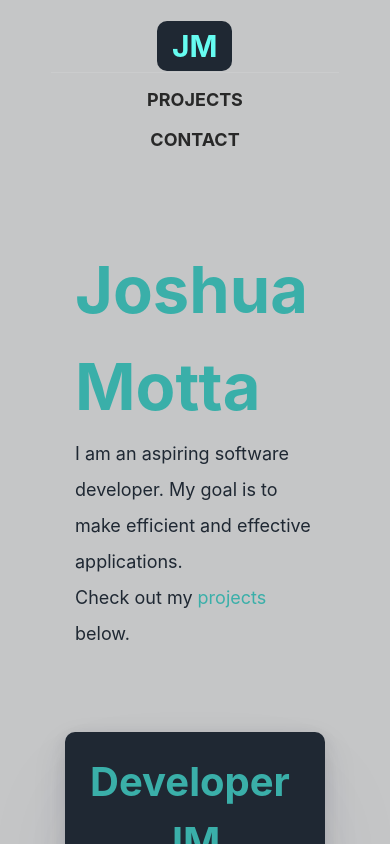
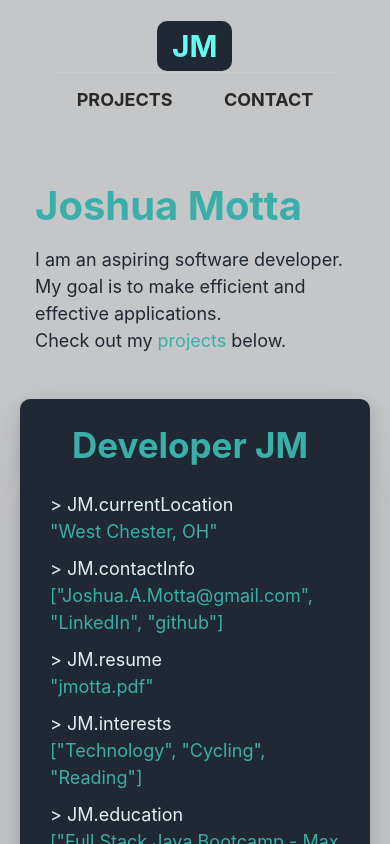
Before and after one commit to jmotts17/portfolio-ng, an Angular app: page / in a window 390 px wide. Shown: the top 844 px of the page. Built offline with nearby package versions, Linux system fonts and the light colour scheme.

Commit message:
Fixed Home Section for Phone users

```diff
--- a/src/app/core/menu/menu.component.css
+++ b/src/app/core/menu/menu.component.css
@@ -77,4 +77,10 @@
   #logo {
     margin: auto;
   }
+
+  .navbar-nav {
+    display: flex;
+    flex-direction: row;
+    justify-content: space-around;
+  }
 }
--- a/src/app/feature/home/home.component.css
+++ b/src/app/feature/home/home.component.css
@@ -2,7 +2,6 @@
 #home-about {
   list-style-type: none;
   margin-top: 2rem;
-  font-size: 18px;
 }
 
 #home-about li {
@@ -44,3 +43,22 @@ li {
 .output {
   color: #3aafa9;
 }
+
+/* Phones */
+@media (max-width: 500px) {
+  .dev-intro {
+    line-height: 1.5;
+    padding: 1.5rem 0;
+    margin: 0 2rem;
+  }
+
+  .main-title {
+    line-height: 1;
+    font-size: 40px;
+    margin-bottom: 20px;
+  }
+
+  .section-container {
+    margin: 1rem 0.5rem;
+  }
+}
--- a/src/styles.css
+++ b/src/styles.css
@@ -78,3 +78,10 @@ hr {
   height: 10px;
   margin: 2rem auto;
 }
+
+/* Phones */
+@media (max-width: 500px) {
+  .section-title {
+    font-size: 35px;
+  }
+}
```
